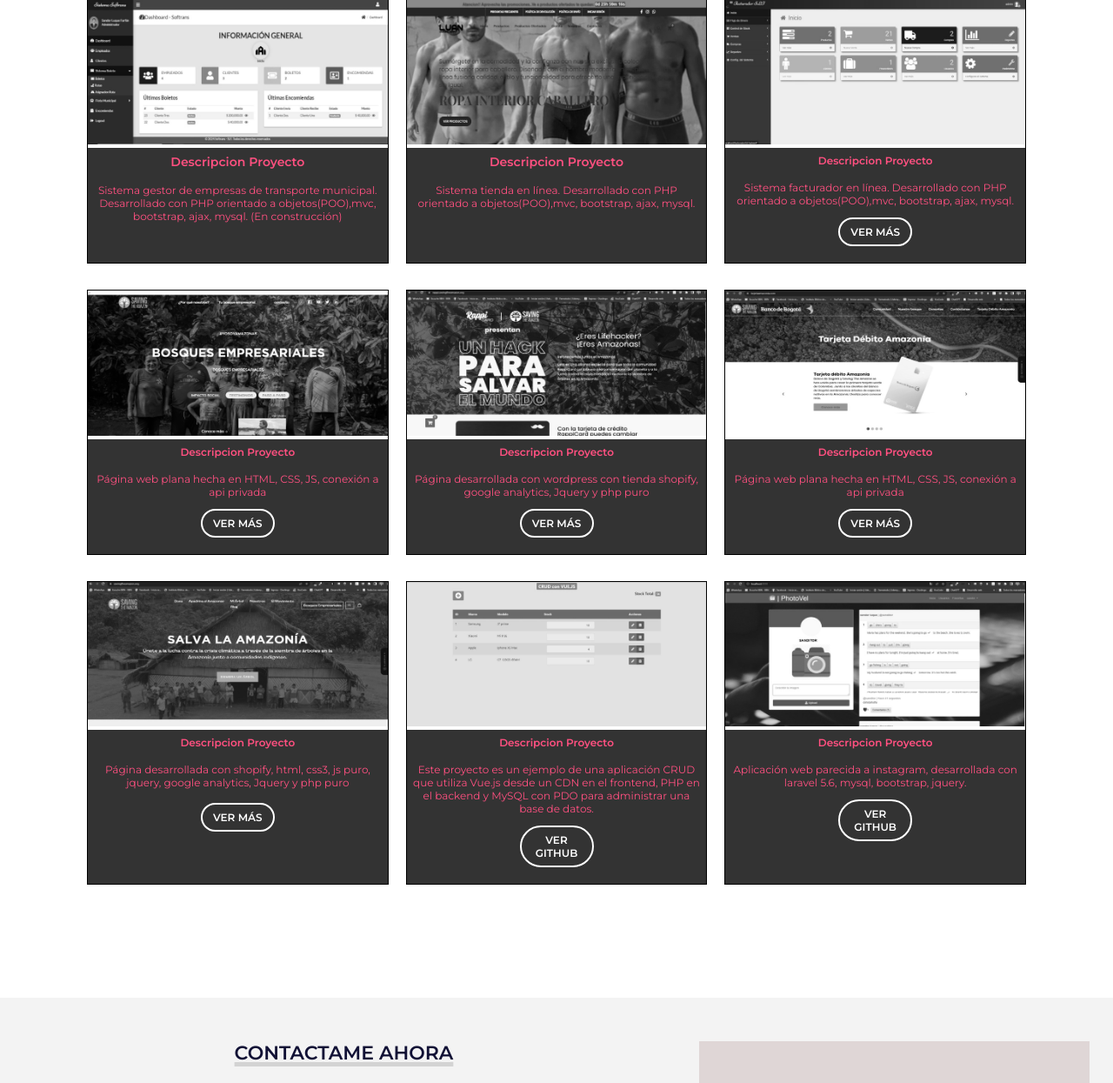
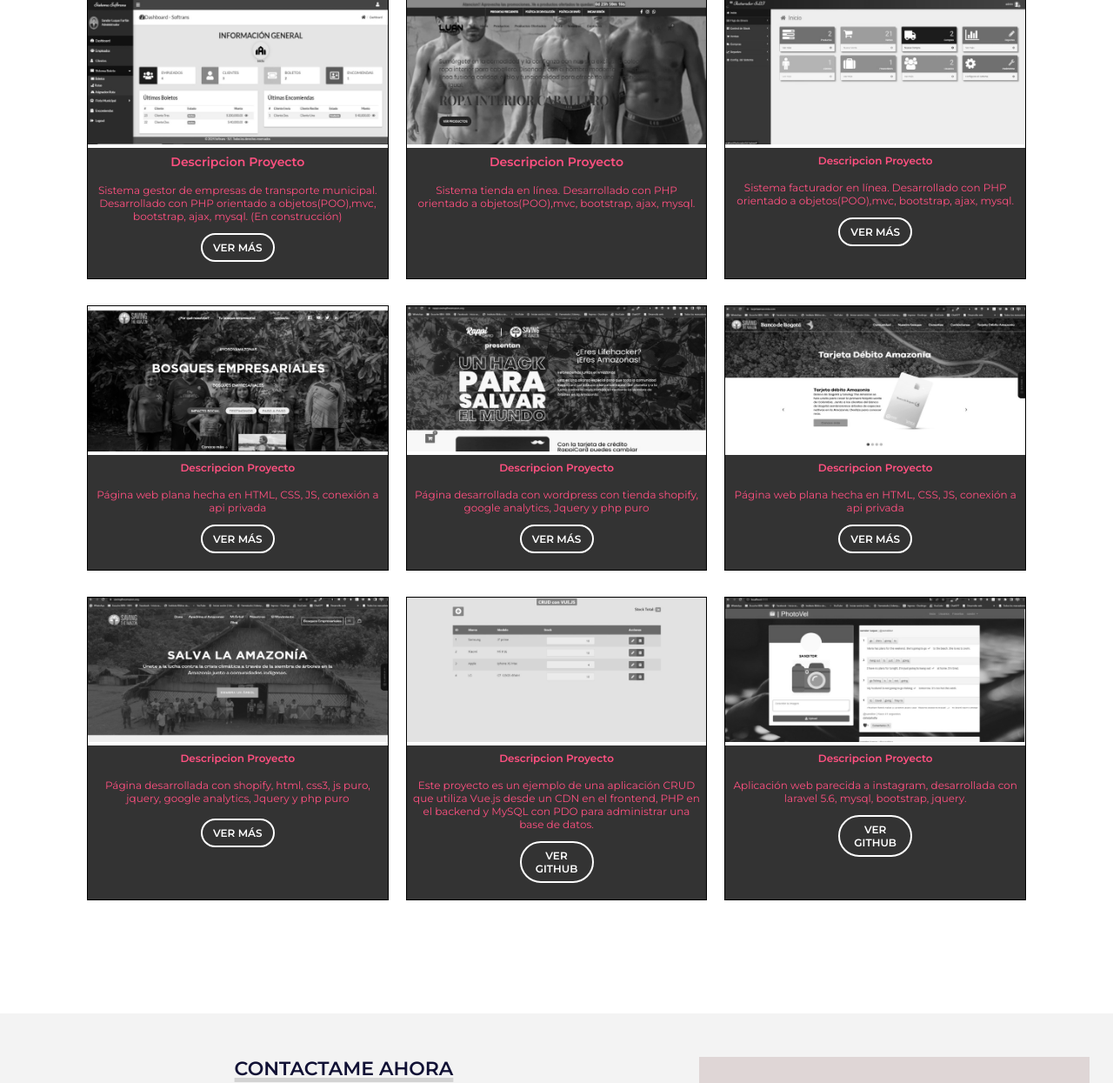
Before and after one commit to sanditor/portafolio_sandor_luque, a PHP site: page / in a window 1280 px wide. Shown: the part 3526-4771 px from the top of the page at 87% size. Run offline with PHP 8.4, Linux system fonts and the light colour scheme; some libraries are stand-ins or nearby versions.

Commit message:
Act Home 25-Mar-2025

```diff
--- a/Views/home.php
+++ b/Views/home.php
@@ -221,7 +221,7 @@
                 <p>
                     Sistema gestor de empresas de transporte municipal. Desarrollado con PHP orientado a objetos(POO),mvc, bootstrap, ajax, mysql. (En construcción)
                 </p>
-                <!-- <a href="https://softransweb.000webhostapp.com/" target="_blank">Ver más</a> -->
+                <a href="https://softrans.sandorluqueweb.com/" target="_blank">Ver más</a>
             </div>
         </div>
         <div class="proyecto">
```
